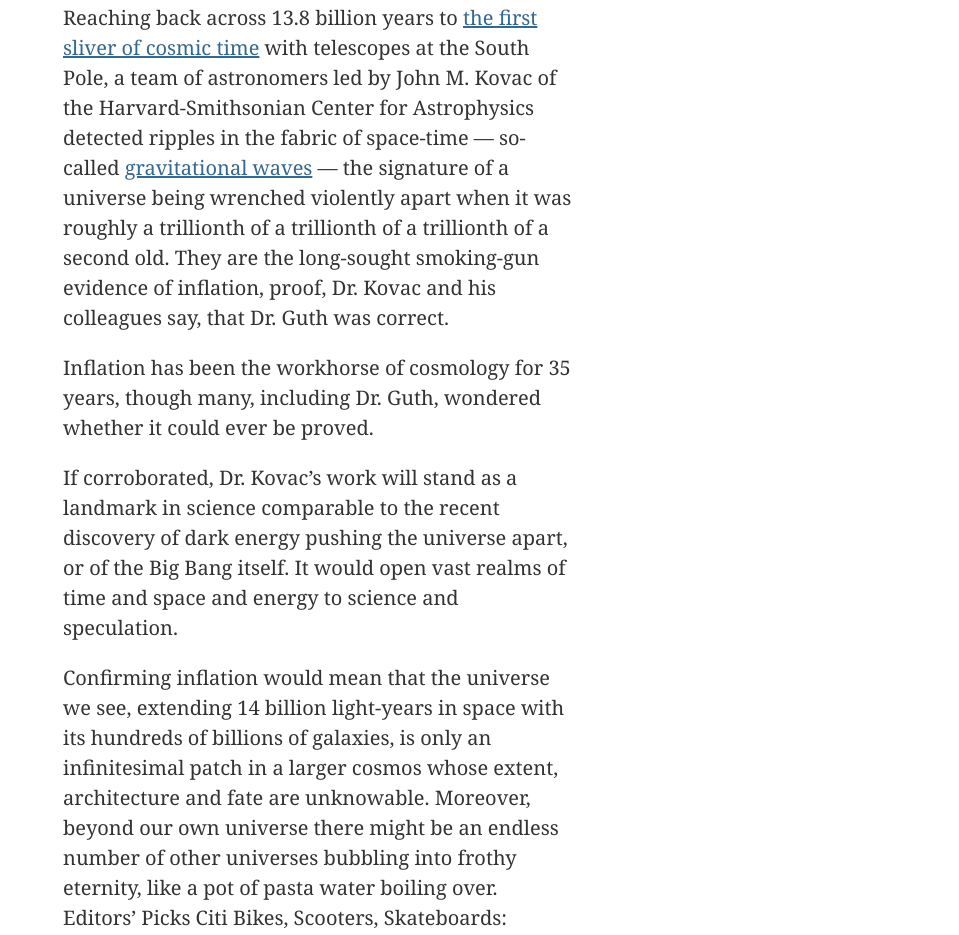
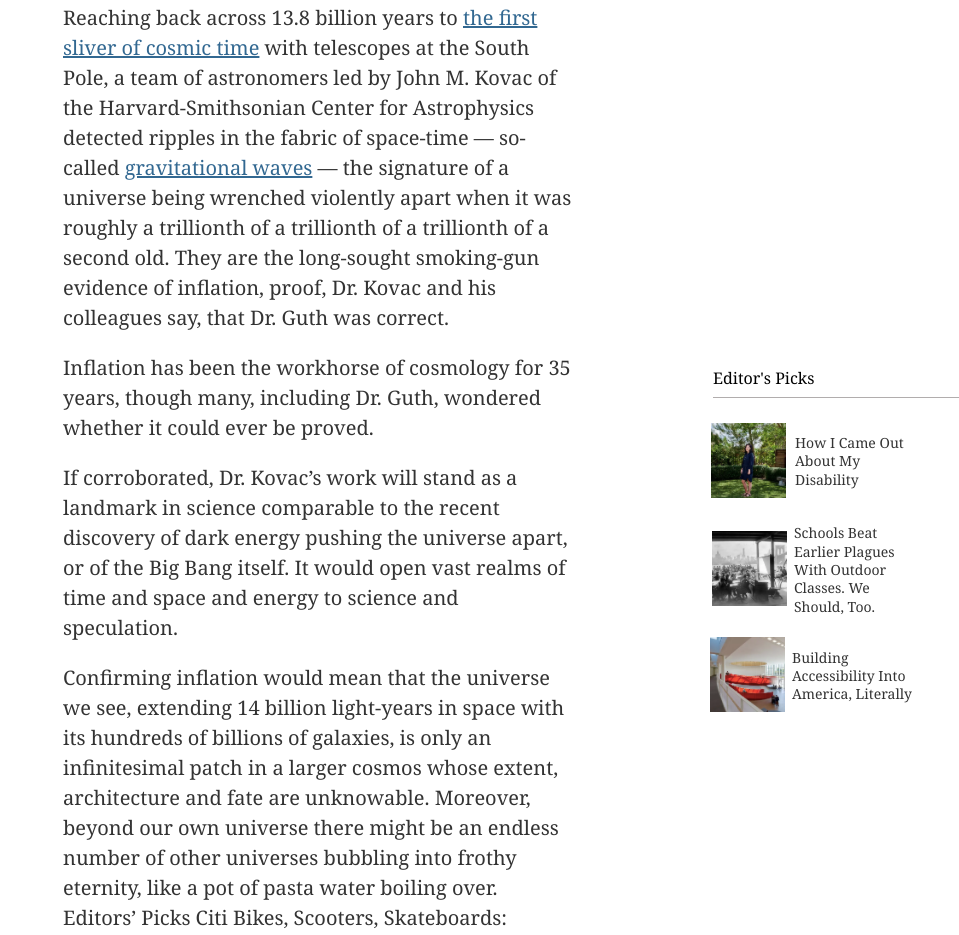
Before and after one commit to jrai0792/Positioning-and-Floating-Elements, a website: page index.html in a window 1280 px wide. Shown: the part 1919-2854 px from the top of the page, without its empty margins (321-1280 px from the left). Drawn offline with Linux system fonts and the light colour scheme.

Commit message:
Add editor pick section and style to it.

```diff
--- a/assets/style.css
+++ b/assets/style.css
@@ -166,6 +166,14 @@
   color: #567b95;
 }
 
+.editor-pick-aside a {
+  color: #333;
+  text-decoration: none;
+  font-size: 14px;
+  line-height: 17px;
+  font-weight: 100;
+}
+
 .content span a {
   font-weight: 400;
   color: #326891;
@@ -187,6 +195,10 @@
 }
 
 .footer-bottom a:hover {
+  text-decoration: underline;
+}
+
+.editor-pick-aside a:hover {
   text-decoration: underline;
 }
 
@@ -221,7 +233,7 @@
 .fa-bookmark,
 .fa-comment-alt {
   font-size: 25px;
-  padding: 0 5px;
+  padding: 0 7px;
   color: rgba(0, 0, 0, 0.603);
   display: inline-block;
   font-weight: 100;
@@ -519,6 +531,19 @@
   border-top: 1px solid #000;
 }
 
+.editor-pick-aside {
+  position: absolute;
+  padding-left: 600px;
+}
+
+.editor-pick-aside p {
+  margin-left: 50px;
+  padding-bottom: 10px;
+  border-bottom: 1px solid rgb(177, 173, 173);
+  width: 250px;
+  font-weight: 500;
+}
+
 .fixed-footer p:first-child {
   flex: 4;
   margin-left: 500px;
--- a/index.html
+++ b/index.html
@@ -96,6 +96,21 @@
                         trillionth of a trillionth of a second old. They are the long-sought smoking-gun evidence of
                         inflation, proof, Dr. Kovac and his colleagues say, that Dr. Guth was correct.
                     </p>
+                    <section class="editor-pick-aside">
+                        <p>Editor's Picks</p>
+                        <figure class="flex">
+                            <img src="assets/images/editor1.png" alt="editor's pick first">
+                            <figcaption><a href="#">How I Came Out About My Disability</a></figcaption>
+                        </figure>
+                        <figure class="flex">
+                            <img src="assets/images/editor2.png" alt="editor's pick second">
+                            <figcaption><a href="#">Schools Beat Earlier Plagues With Outdoor Classes. We Should, Too.</a></figcaption>
+                        </figure>
+                        <figure class="flex">
+                            <img src="assets/images/editor3.png" alt="editor's pick third">
+                            <figcaption><a href="#">Building Accessibility Into America, Literally</a></figcaption>
+                        </figure>
+                    </section>
                     <p class="content">
                         Inflation has been the workhorse of cosmology for 35 years, though many, including Dr. Guth,
                         wondered whether it could ever be proved.
```
Also changed, not shown: assets/images/editor1.png (added), assets/images/editor2.png (added), assets/images/editor3.png (added).
